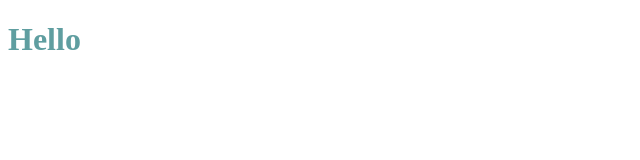
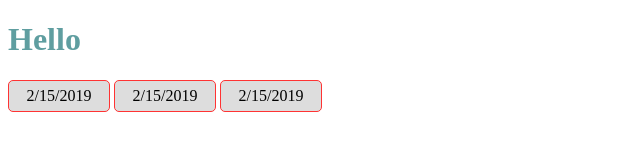
Before and after one commit to ShenZQ/labourunion, an Electron app: page render/main.html in a window 800 px wide. Shown: the whole page, without its empty margins (0-640 px from the left). Drawn offline with Linux system fonts and the light colour scheme.

Commit message:
test the js

```diff
--- a/render/main.css
+++ b/render/main.css
@@ -1,3 +1,14 @@
 h1{
     color: cadetblue;
 }
+
+[type="datepicker"]{
+    width:100px;
+    height:30px;
+    line-height:30px;
+    border: 1px solid #F33;
+    border-radius:5px;
+    text-align:center;
+    background-color:#ddd;
+    display:inline-block;
+  }
--- a/render/main.html
+++ b/render/main.html
@@ -10,5 +10,20 @@
 </head>
 <body>
     <h1>Hello</h1>
+    <div type="datepicker"></div>
+    <div type="datepicker"></div>
+    <div type="datepicker"></div>
+    <script>
+    (function(){
+        var datepicker = document.querySelectorAll('[type="datepicker"]');
+        for (var i = 0; i < datepicker.length; i++) {
+            datepicker[i].innerText = new Date().toLocaleDateString();
+            datepicker[i].setAttribute('value', datepicker[i].innerText);
+            datepicker[i].onclick = (e) => {
+                alert(e.target.getAttribute('value'));
+            }
+        }
+    })();
+    </script>
 </body>
 </html>
```
Also changed, not shown: 1 other file.
